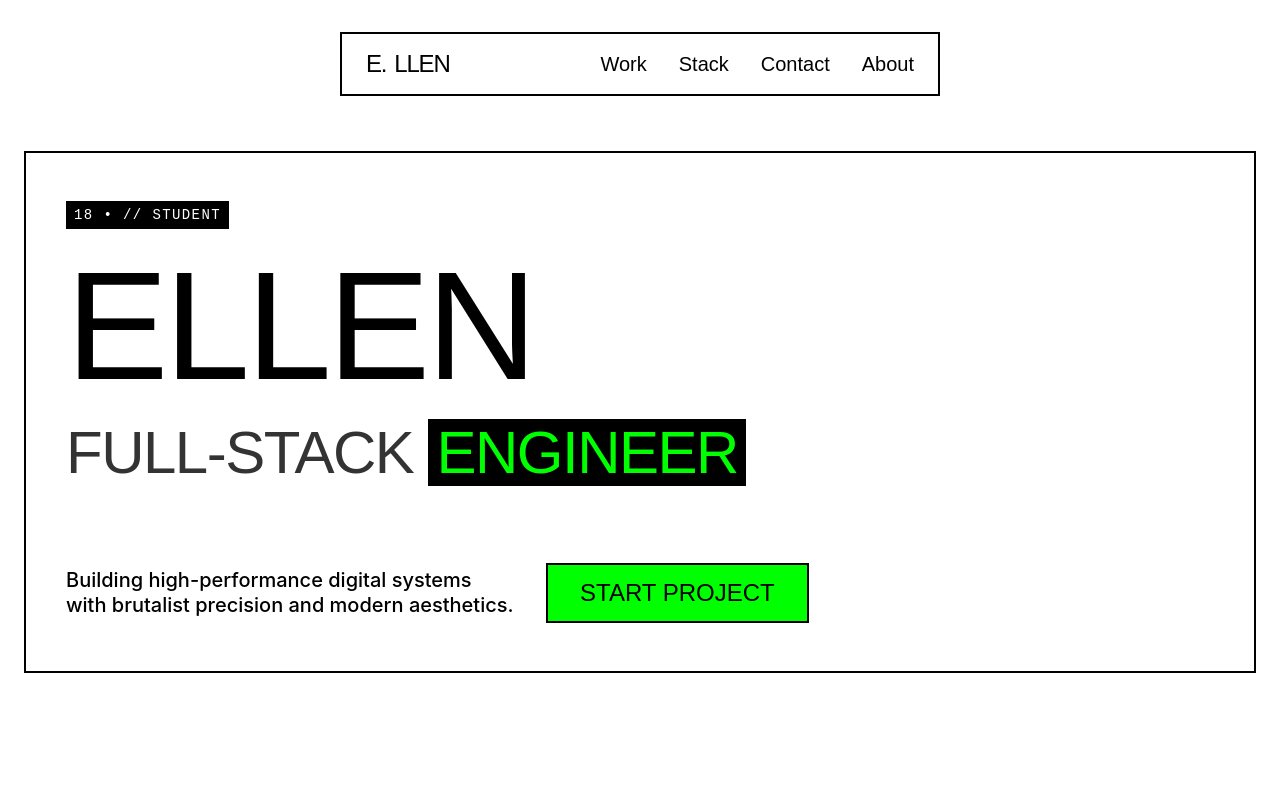
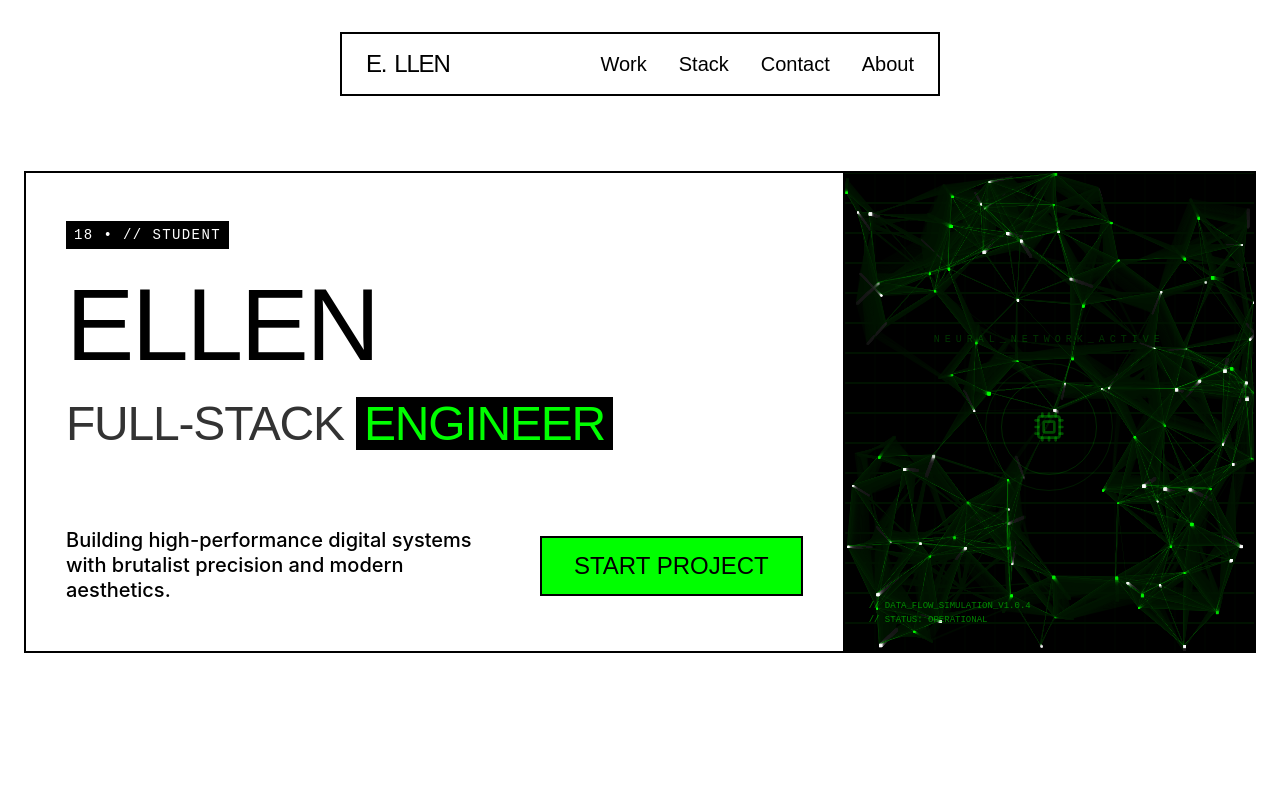
Before and after one commit to Ellen-Iconoclust/falcondev5, a React (Vite) app: page / in a window 1280 px wide. Shown: the top 800 px of the page. Built offline with nearby package versions, Linux system fonts and the light colour scheme.

Commit message:
Update App.tsx

```diff
--- a/src/App.tsx
+++ b/src/App.tsx
@@ -4,7 +4,7 @@
  */
 
 import React, { useEffect, useRef, useState, useCallback } from 'react';
-import { motion, useScroll, useTransform, useMotionValueEvent } from 'motion/react';
+import { motion, useScroll, useTransform, useMotionValueEvent, useMotionValue, useSpring } from 'motion/react';
 import gsap from 'gsap';
 import { ScrollTrigger } from 'gsap/ScrollTrigger';
 import Lenis from 'lenis';
@@ -187,14 +187,188 @@ const Navbar = () => {
   );
 };
 
+const InteractiveDataFlow = () => {
+  const canvasRef = useRef<HTMLCanvasElement>(null);
+  const mouseRef = useRef({ x: 0, y: 0, active: false });
+
+  useEffect(() => {
+    const canvas = canvasRef.current;
+    if (!canvas) return;
+    const ctx = canvas.getContext('2d');
+    if (!ctx) return;
+
+    let animationFrameId: number;
+    let particles: Particle[] = [];
+    const particleCount = 100;
+
+    class Particle {
+      x: number;
+      y: number;
+      size: number;
+      speedX: number;
+      speedY: number;
+      color: string;
+      life: number;
+
+      constructor(w: number, h: number) {
+        this.x = Math.random() * w;
+        this.y = Math.random() * h;
+        this.size = Math.random() * 2 + 1;
+        this.speedX = (Math.random() - 0.5) * 1;
+        this.speedY = (Math.random() - 0.5) * 1;
+        this.color = Math.random() > 0.5 ? '#00FF00' : '#FFFFFF';
+        this.life = Math.random() * 100;
+      }
+
+      update(w: number, h: number, mouse: { x: number; y: number; active: boolean }) {
+        this.x += this.speedX;
+        this.y += this.speedY;
+
+        if (mouse.active) {
+          const dx = mouse.x - this.x;
+          const dy = mouse.y - this.y;
+          const distance = Math.sqrt(dx * dx + dy * dy);
+          if (distance < 150) {
+            const force = (150 - distance) / 150;
+            this.speedX -= dx * force * 0.02;
+            this.speedY -= dy * force * 0.02;
+          }
+        }
+
+        // Friction
+        this.speedX *= 0.98;
+        this.speedY *= 0.98;
+
+        // Bounce
+        if (this.x < 0 || this.x > w) this.speedX *= -1;
+        if (this.y < 0 || this.y > h) this.speedY *= -1;
+
+        this.life -= 0.1;
+        if (this.life <= 0) {
+          this.x = Math.random() * w;
+          this.y = Math.random() * h;
+          this.life = Math.random() * 100;
+        }
+      }
+
+      draw(context: CanvasRenderingContext2D) {
+        context.fillStyle = this.color;
+        context.globalAlpha = this.life / 100;
+        context.fillRect(this.x, this.y, this.size, this.size);
+      }
+    }
+
+    const init = () => {
+      const rect = canvas.getBoundingClientRect();
+      canvas.width = rect.width;
+      canvas.height = rect.height;
+      particles = [];
+      for (let i = 0; i < particleCount; i++) {
+        particles.push(new Particle(canvas.width, canvas.height));
+      }
+    };
+
+    const animate = () => {
+      ctx.fillStyle = 'rgba(0, 0, 0, 0.1)';
+      ctx.fillRect(0, 0, canvas.width, canvas.height);
+
+      // Draw Grid
+      ctx.strokeStyle = 'rgba(0, 255, 0, 0.05)';
+      ctx.lineWidth = 0.5;
+      const gridSize = 30;
+      for (let x = 0; x < canvas.width; x += gridSize) {
+        ctx.beginPath();
+        ctx.moveTo(x, 0);
+        ctx.lineTo(x, canvas.height);
+        ctx.stroke();
+      }
+      for (let y = 0; y < canvas.height; y += gridSize) {
+        ctx.beginPath();
+        ctx.moveTo(0, y);
+        ctx.lineTo(canvas.width, y);
+        ctx.stroke();
+      }
+
+      particles.forEach(p => {
+        p.update(canvas.width, canvas.height, mouseRef.current);
+        p.draw(ctx);
+      });
+
+      // Draw connections
+      ctx.strokeStyle = 'rgba(0, 255, 0, 0.1)';
+      for (let i = 0; i < particles.length; i++) {
+        for (let j = i + 1; j < particles.length; j++) {
+          const dx = particles[i].x - particles[j].x;
+          const dy = particles[i].y - particles[j].y;
+          const distance = Math.sqrt(dx * dx + dy * dy);
+          if (distance < 80) {
+            ctx.beginPath();
+            ctx.moveTo(particles[i].x, particles[i].y);
+            ctx.lineTo(particles[j].x, particles[j].y);
+            ctx.stroke();
+          }
+        }
+      }
+
+      animationFrameId = requestAnimationFrame(animate);
+    };
+
+    init();
+    animate();
+
+    const handleResize = () => init();
+    window.addEventListener('resize', handleResize);
+
+    return () => {
+      cancelAnimationFrame(animationFrameId);
+      window.removeEventListener('resize', handleResize);
+    };
+  }, []);
+
+  const handleMouseMove = (e: React.MouseEvent) => {
+    const rect = e.currentTarget.getBoundingClientRect();
+    mouseRef.current = {
+      x: e.clientX - rect.left,
+      y: e.clientY - rect.top,
+      active: true
+    };
+  };
+
+  return (
+    <div
+      className="w-full h-full min-h-[400px] bg-dark relative overflow-hidden group cursor-crosshair"
+      onMouseMove={handleMouseMove}
+      onMouseEnter={() => mouseRef.current.active = true}
+      onMouseLeave={() => mouseRef.current.active = false}
+    >
+      <canvas ref={canvasRef} className="w-full h-full" />
+
+      <div className="absolute inset-0 flex flex-col items-center justify-center pointer-events-none">
+        <div className="text-accent font-mono text-[10px] uppercase tracking-[0.5em] mb-4 opacity-20">Neural_Network_Active</div>
+        <div className="w-32 h-32 border border-accent/10 rounded-full flex items-center justify-center">
+          <div className="w-24 h-24 border border-accent/20 rounded-full animate-pulse flex items-center justify-center">
+            <Cpu className="text-accent/40" size={32} />
+          </div>
+        </div>
+      </div>
+
+      {/* Interactive Label */}
+      <div className="absolute bottom-6 left-6 font-mono text-[9px] text-accent/50 uppercase">
+        // Data_Flow_Simulation_v1.0.4<br/>
+        // Status: Operational
+      </div>
+    </div>
+  );
+};
+
 const Hero = () => {
   const heroRef = useRef<HTMLDivElement>(null);
 
   return (
     <section id="hero" ref={heroRef} className="min-h-screen flex flex-col items-center justify-center pt-24 sm:pt-32 pb-12 sm:pb-24 px-4 sm:px-6 bg-light">
       <div className="max-w-7xl w-full -translate-y-2 sm:-translate-y-3 lg:-translate-y-1">
-        <div className="grid grid-cols-1 lg:grid-cols-12 gap-0 border-2 border-dark">
-          <div className="lg:col-span-12 p-6 sm:p-10 lg:py-12 flex flex-col justify-between">
+        <div className="grid grid-cols-1 lg:grid-cols-12 gap-0 border-2 border-dark overflow-hidden">
+          <div className="lg:col-span-8 p-6 sm:p-10 lg:py-12 flex flex-col justify-between border-b-2 lg:border-b-0 lg:border-r-2 border-dark bg-light relative z-10">
             <div className="space-y-6 sm:space-y-8">
               <motion.span
                 initial={{ opacity: 0, x: -20 }}
@@ -204,7 +378,7 @@ const Hero = () => {
               >
                 18 • // Student
               </motion.span>
-              <h1 className="text-[18vw] sm:text-[15vw] lg:text-[12vw] leading-[0.85] text-dark flex overflow-hidden">
+              <h1 className="text-[18vw] sm:text-[15vw] lg:text-[8vw] leading-[0.85] text-dark flex overflow-hidden">
                 {"ELLEN".split("").map((letter, i) => (
                   <motion.span
                     key={i}
@@ -225,7 +399,7 @@ const Hero = () => {
                 initial={{ opacity: 0, y: 20 }}
                 animate={{ opacity: 1, y: 0 }}
                 transition={{ duration: 0.8, delay: 1.2 }}
-                className="text-2xl sm:text-4xl lg:text-6xl text-dark/80"
+                className="text-2xl sm:text-4xl lg:text-5xl text-dark/80"
               >
                 FULL-STACK <span className="text-accent bg-dark px-2">ENGINEER</span>
               </motion.h2>
@@ -247,6 +421,11 @@ const Hero = () => {
                 <a href="#contact-section" className="brutalist-button w-fit sm:w-auto text-lg sm:text-2xl text-center whitespace-nowrap">Start Project</a>
               </motion.div>
             </div>
+          </div>
+
+          {/* Interactive Animation Area */}
+          <div className="lg:col-span-4 bg-dark min-h-[400px] lg:min-h-full">
+            <InteractiveDataFlow />
           </div>
         </div>
       </div>
```
